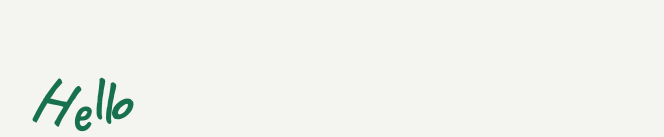
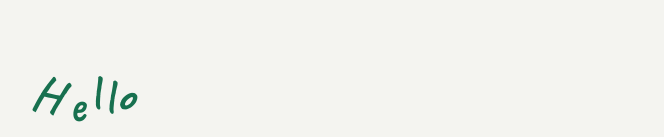
Before and after one commit to SutheeraP/Sutheera-port, a Next.js app in the folder portfolio/: page / in a window 1280 px wide. Shown: the part 762-899 px from the top of the page, without its empty margins (307-971 px from the left). Built offline with nearby package versions, Linux system fonts and the light colour scheme.

Commit message:
Make the Hello smaller with wider letter spacing
Co-Authored-By: Claude Opus 5.5 <noreply@anthropic.com>
Claude-Session: https://claude.ai/code/session_01USHni6pg1b7WyxqPKt1Vr7

```diff
--- a/portfolio/src/components/PlayfulHello.js
+++ b/portfolio/src/components/PlayfulHello.js
@@ -13,7 +13,7 @@ export default function PlayfulHello({ id }) {
     <h2
       id={id}
       aria-label="Hello"
-      className="flex font-hand text-5xl font-bold leading-none text-accent sm:text-6xl"
+      className="flex gap-1 font-hand text-4xl font-bold leading-none text-accent sm:gap-1.5 sm:text-5xl"
     >
       {letters.map(({ letter, className }, index) => (
         <span key={index} aria-hidden="true" className={`inline-block ${className}`}>
```
